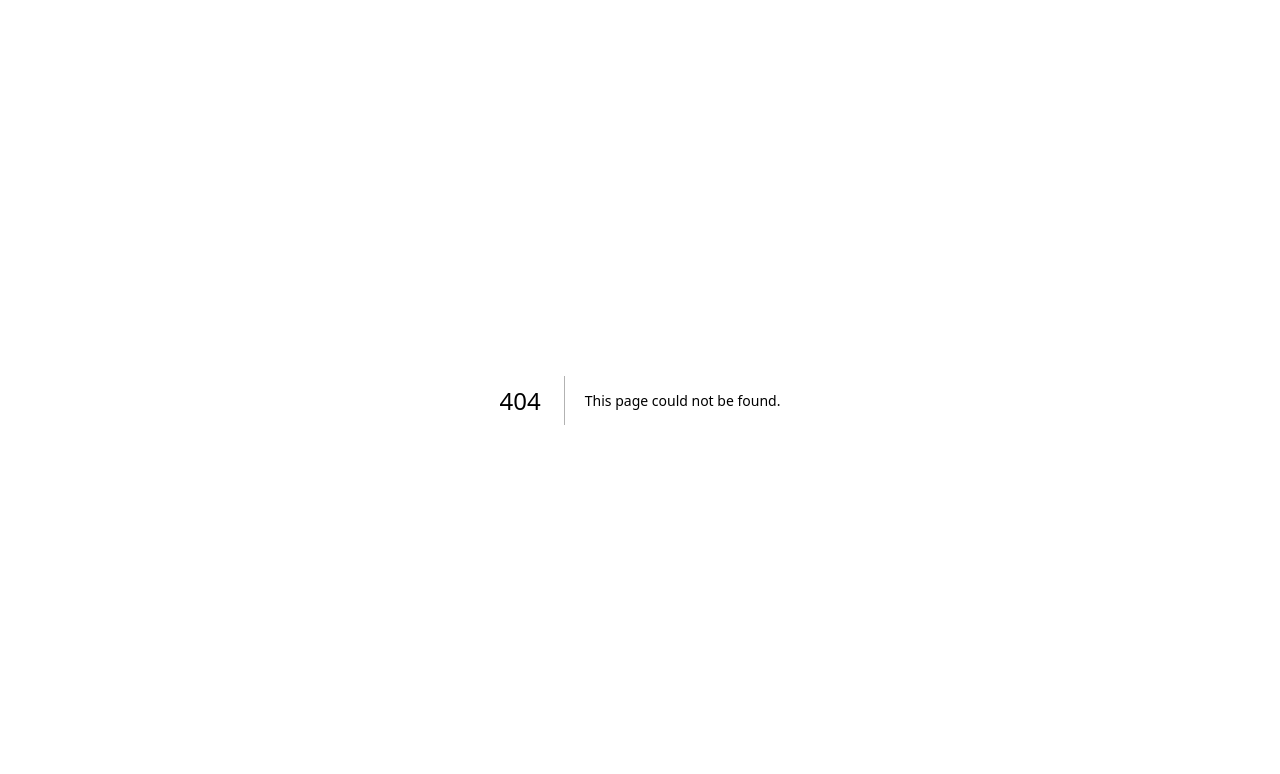
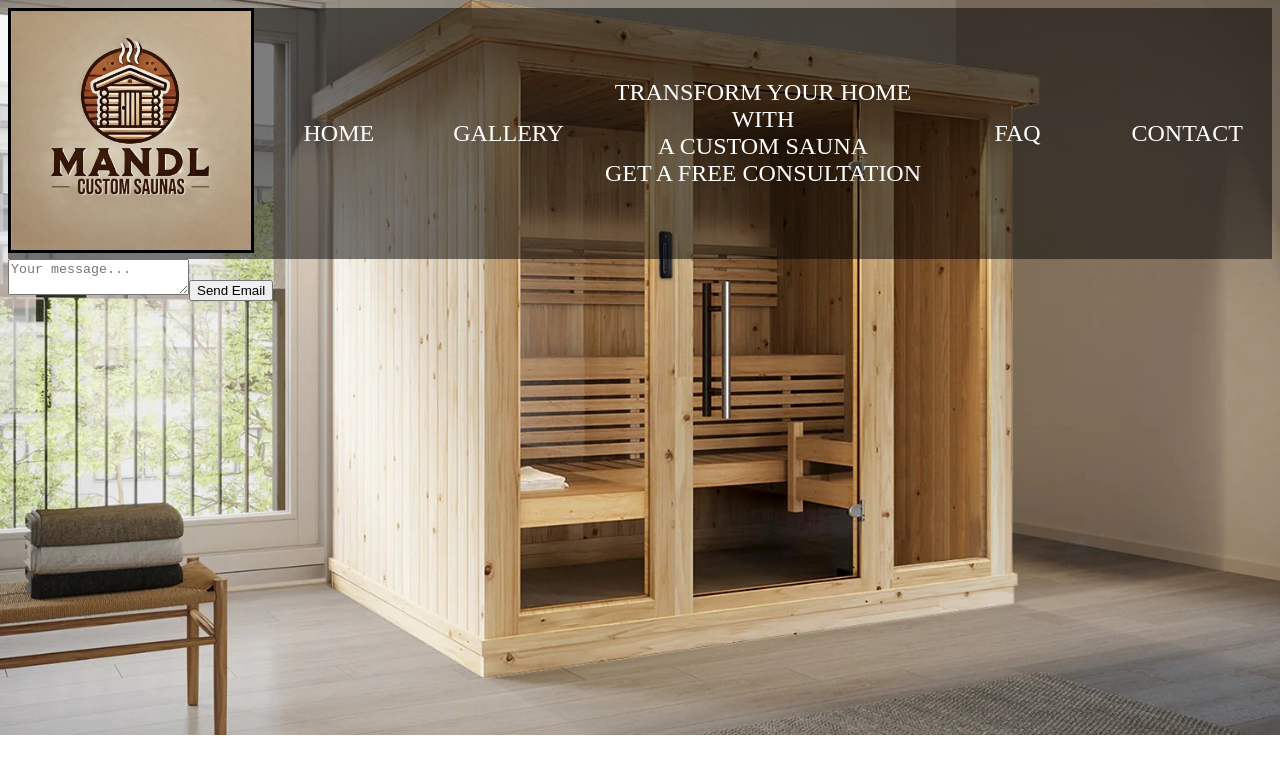
Before and after one commit to jacobisagoodcoder/mandlCustomSaunas, a Next.js app: page /contact in a window 1280 px wide. Before the commit this address had no page. Shown: the top 774 px of the page. Built offline with nearby package versions, Linux system fonts and the light colour scheme.

Commit message:
implemented email service

```diff
--- /dev/null
+++ b/src/app/api/send-email/route.js
@@ -0,0 +1,21 @@
+import { Resend } from "resend";
+
+const resend = new Resend(re_355sry9i_Q9RNw4D15iSE99AkNZrpTVjF);
+
+export async function POST(req) {
+  try {
+    const { email, subject, message } = await req.json(); // Get form data
+
+    const response = await resend.emails.send({
+      from: "jacobvandyke194@gmail.com",
+      to: "jacobvandyke194@gmail.com",
+      subject:"New Submission from Website",
+      html: `<p>This works!</p>`,
+    });
+
+    return Response.json({ success: true, data: response });
+  } catch (error) {
+    console.error("Email sending error:", error);
+    return Response.json({ success: false, error: error.message }, { status: 500 });
+  }
+}
--- /dev/null
+++ b/src/app/contact/page.jsx
@@ -0,0 +1,66 @@
+"use client";
+
+import { Heebo } from "next/font/google/index.js";
+import Header from "../../components/Header.jsx";
+
+
+
+import { useState } from "react";
+
+function ContactPage() {
+  const [email, setEmail] = useState("");
+  const [message, setMessage] = useState("");
+  const [loading, setLoading] = useState(false);
+  const [success, setSuccess] = useState(null);
+
+  const handleSubmit = async (e) => {
+    e.preventDefault();
+    setLoading(true);
+    setSuccess(null);
+
+    try {
+      const res = await fetch("/api/send-email", {
+        method: "POST",
+        headers: { "Content-Type": "application/json" },
+        body: JSON.stringify({
+          email: "jacobvandyke194@gmail.com", // Replace with actual business email
+          subject: "New Contact Form Submission",
+          message,
+        }),
+      });
+
+      const data = await res.json();
+      if (data.success) {
+        setSuccess("Email sent successfully!");
+      } else {
+        setSuccess("Failed to send email.");
+      }
+    } catch (error) {
+      console.error("Error sending email:", error);
+      setSuccess("Error sending email.");
+    }
+
+    setLoading(false);
+  };
+
+  return (
+    <>
+    <Header/>
+    <form onSubmit={handleSubmit} className="space-y-4">
+      <textarea
+        placeholder="Your message..."
+        value={message}
+        onChange={(e) => setMessage(e.target.value)}
+        className="border p-2 w-full"
+      />
+      <button type="submit" disabled={loading} className="bg-blue-500 text-white px-4 py-2">
+        {loading ? "Sending..." : "Send Email"}
+      </button>
+      {success && <p>{success}</p>}
+    </form>
+    </>
+  );
+}
+
+
+export default ContactPage;
--- a/src/app/page.js
+++ b/src/app/page.js
@@ -1,9 +1,12 @@
 import Image from "next/image";
 import styles from "./page.module.css";
 import Header from "../components/Header.jsx";
+import ContactPage from "./contact/page.jsx";
 
 export default function Home() {
   return (
+    <>
    <Header/>
+   </>
   );
 }
```
Also changed, not shown: package.json (+4 -3 lines), 1 other file (tests, documents, lock files or other folders).
